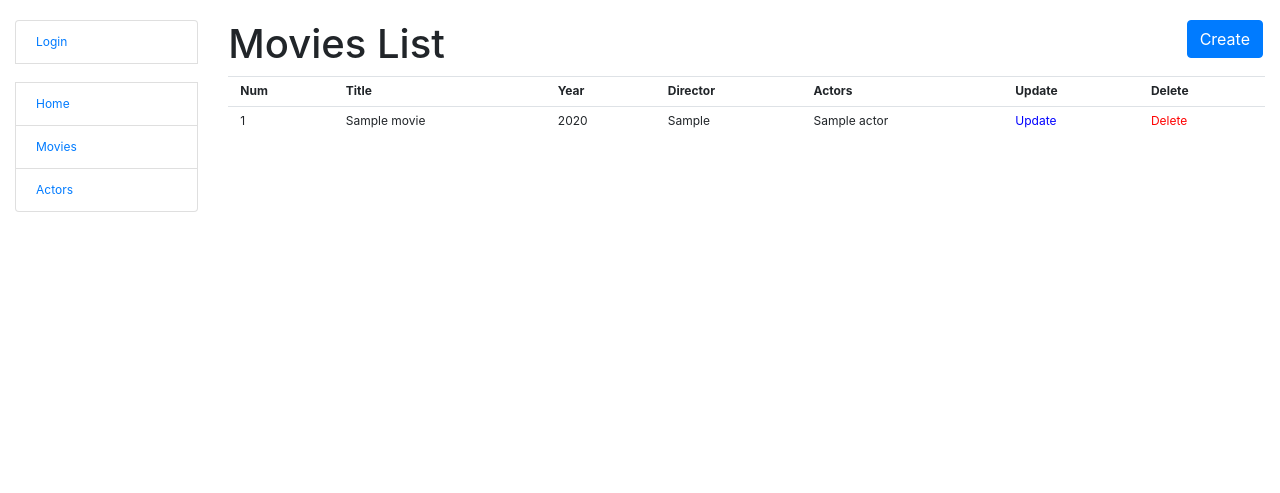
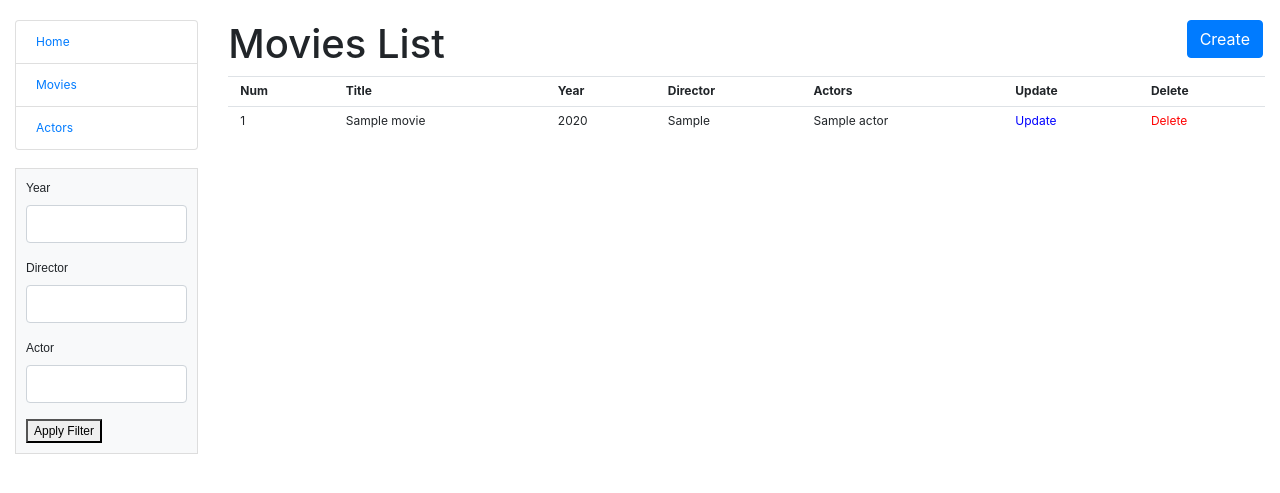
Before and after one commit to OlegatorLE/bond_movie_api, a Django app: page /movies/ in a window 1280 px wide. Shown: the top 493 px of the page. Run offline with Django 5.2, Linux system fonts and the light colour scheme; tables that the repository leaves empty hold one stand-in row (values such as "Sample post"); some libraries are stand-ins or nearby versions.

Commit message:
Added django-filters for movies

```diff
--- a/movie_database/settings.py
+++ b/movie_database/settings.py
@@ -40,6 +40,7 @@ INSTALLED_APPS = [
     "django.contrib.staticfiles",
     "crispy_forms",
     "crispy_bootstrap4",
+    "django_filters",
     "movies",
 ]
 
--- /dev/null
+++ b/movies/filters.py
@@ -0,0 +1,14 @@
+import django_filters
+
+from .models import Movie
+
+
+class MovieFilter(django_filters.FilterSet):
+    release_year = django_filters.CharFilter(field_name="release_year", lookup_expr='exact', label="Year")
+    director = django_filters.CharFilter(field_name="director", lookup_expr='icontains', label="Director")
+    actors__name = django_filters.CharFilter(field_name="actors__name", lookup_expr='icontains', label="Actor")
+
+
+    class Meta:
+        model = Movie
+        fields = ["release_year", "director", "actors__name"]
--- a/movies/views.py
+++ b/movies/views.py
@@ -1,7 +1,8 @@
 from django.shortcuts import render
 from django.urls import reverse_lazy
 from django.views import generic
-
+from .filters import MovieFilter
+from django_filters.views import FilterView
 from movies.models import Movie, Actor
 
 
@@ -20,9 +21,11 @@ def index(request):
     return render(request, "movies/index.html", context=context)
 
 
-class MovieListView(generic.ListView):
+class MovieListView(FilterView):
     model = Movie
     queryset = Movie.objects.order_by('id')
+    filterset_class = MovieFilter
+    template_name = "movies/movie_list.html"
     paginate_by = 25
 
 
--- a/static/css/styles.css
+++ b/static/css/styles.css
@@ -10,3 +10,10 @@ tr {
     float: right;
     margin: 0 2px 0 2px;
 }
+
+.filter-form {
+    background-color: #f8f9fa;
+    border: 1px solid #ddd;
+    padding: 10px;
+    font-family: 'Arial', sans-serif;
+}
--- a/templates/includes/sidebar.html
+++ b/templates/includes/sidebar.html
@@ -1,15 +1,15 @@
 <ul class="sidebar-nav list-group">
-  {% if user.is_authenticated %}
-    <li class="list-group-item">User: <a href="{{ user.get_absolute_url }}">{{ user.get_username }}</a></li>
-    <li class="list-group-item"><a href="{% url 'logout'%}?next={{request.path}}">Logout</a></li>
-  {% else %}
-    <li class="list-group-item"><a href="{% url 'login'%}?next={{request.path}}">Login</a></li>
-  {% endif %}
 
-  <br>
-
-  <li class="list-group-item"><a href="{% url 'movies:index' %}">Home</a></li>
-  <li class="list-group-item"><a href="{% url 'movies:movies-list' %}">Movies</a></li>
-  <li class="list-group-item"><a href="{% url 'movies:actors-list' %}">Actors</a></li>
+    <li class="list-group-item"><a href="{% url 'movies:index' %}">Home</a></li>
+    <li class="list-group-item"><a href="{% url 'movies:movies-list' %}">Movies</a></li>
+    <li class="list-group-item"><a href="{% url 'movies:actors-list' %}">Actors</a></li>
 
 </ul>
+{% if movie_list %}
+<br>
+{% load crispy_forms_tags %}
+<form method="get" class="filter-form">
+    {{ filter.form|crispy }}
+    <button type="submit">Apply Filter</button>
+</form>
+{% endif %}
--- a/templates/movies/movie_list.html
+++ b/templates/movies/movie_list.html
@@ -56,6 +56,6 @@
 </table>
 
 {% else %}
-<p>There are no manufacturers in the service.</p>
+<p>There are no movies in the service.</p>
 {% endif %}
 {% endblock %}
```
